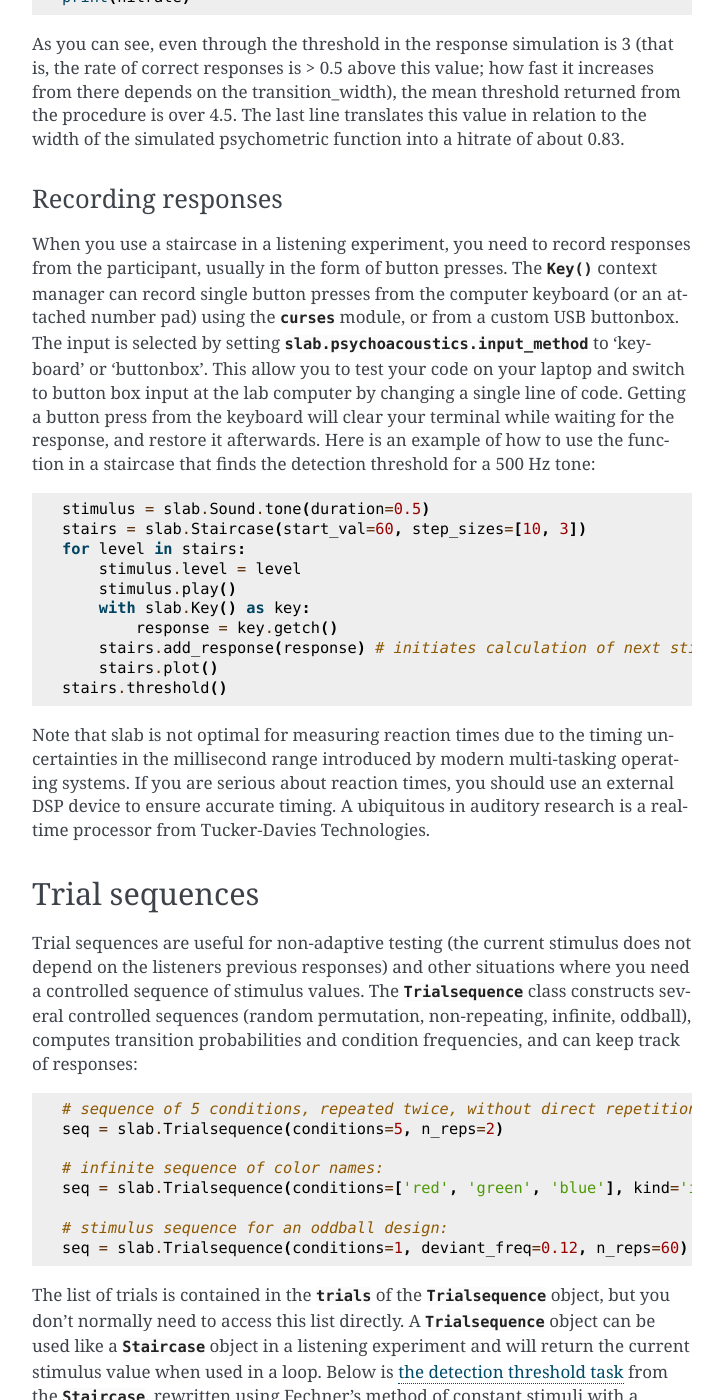
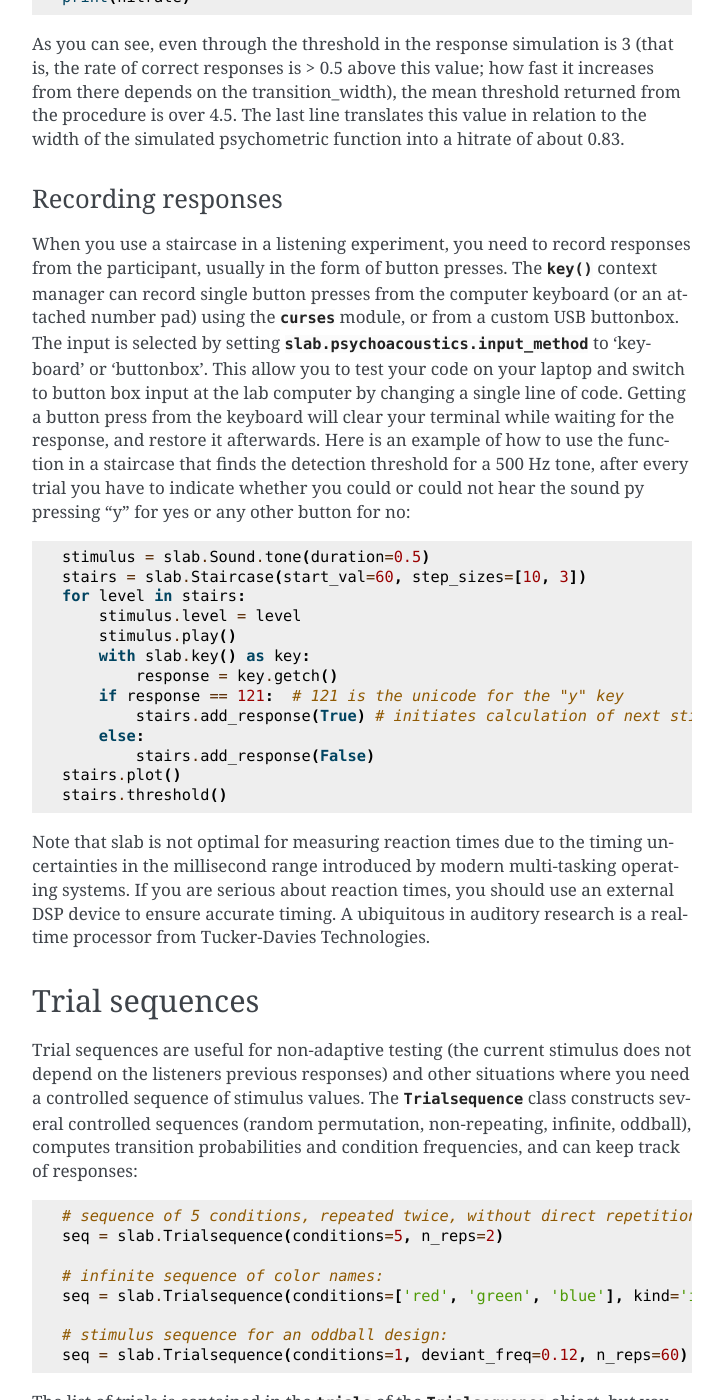
Before and after one commit to DrMarc/slab, a Sphinx documentation site: the page built from docs/psychoacoustics.rst, in a window 1280 px wide and 1400 px high, scrolled down 5215 px. Shown: the whole window, without its empty margins (388-1111 px from the left). Built offline with Sphinx 7.4.7, drawn with Linux system fonts in a browser that asks for light colours; some of the changed text lies outside the part shown.

Commit message:
some small fixes in psychoacoustics docs

```diff
--- a/docs/psychoacoustics.rst
+++ b/docs/psychoacoustics.rst
@@ -28,7 +28,7 @@
 
 Usually, we do not only want to play sounds to the subjects in our experiment. Instead, we want them to perform some
 kind of task and give a response. In the example above we could for instance ask after every tone if that tone
-was higher or lower in frequency than the previous one. The response is captured with the :meth:`~slab.psychoacoustics.Key`
+was higher or lower in frequency than the previous one. The response is captured with the :meth:`~slab.psychoacoustics.key`
 context manager which can record single button presses using the :mod:`curses` module. In our example, we instruct the
 subject to press "y" (yes) if the played tone was higher then the previous and "n" (no) if it was lower. After each
 trial we check if the response was correct and store that information as 1 (correct) or 0 (wrong) in the trial sequence.::
@@ -37,7 +37,7 @@
     stimulus = slab.Sound.tone(frequency=freq)
     stimulus.play()
     if seq.this_n > 0:  # don't get response for first trial
-      previous = seq.conditions[seq.trials[seq.this_n-1]-1]
+      previous = seq.get_future_trial(-1)
       with slab.key() as key:  # wait for a key press
         response = key.getch()
       # check if the response was correct, if so store a 1, else store 0
@@ -233,8 +233,14 @@
 Recording responses
 ^^^^^^^^^^^^^^^^^^^
 When you use a staircase in a listening experiment, you need to record responses from the participant,
-usually in the form of button presses. The :meth:`~slab.psychoacoustics.Key` context manager can record single button presses
-from the computer keyboard (or an attached number pad) using the :mod:`curses` module, or from a custom USB buttonbox. The input is selected by setting :attr:`slab.psychoacoustics.input_method` to 'keyboard' or 'buttonbox'. This allow you to test your code on your laptop and switch to button box input at the lab computer by changing a single line of code. Getting a button press from the keyboard will clear your terminal while waiting for the response, and restore it afterwards. Here is an example of how to use the function in a staircase that finds the detection threshold for a 500 Hz tone:
+usually in the form of button presses. The :meth:`~slab.psychoacoustics.key` context manager can record single button presses
+from the computer keyboard (or an attached number pad) using the :mod:`curses` module, or from a custom USB buttonbox.
+The input is selected by setting :attr:`slab.psychoacoustics.input_method` to 'keyboard' or 'buttonbox'.
+This allow you to test your code on your laptop and switch to button box input at the lab computer by changing a
+single line of code. Getting a button press from the keyboard will clear your terminal while waiting for the response,
+and restore it afterwards. Here is an example of how to use the function in a staircase that finds the
+detection threshold for a 500 Hz tone, after every trial you have to indicate whether you could or could not hear the
+sound py pressing "y" for yes or any other button for no:
 
 .. _detection_example:
 
@@ -245,10 +251,13 @@
     for level in stairs:
         stimulus.level = level
         stimulus.play()
-        with slab.Key() as key:
+        with slab.key() as key:
             response = key.getch()
-        stairs.add_response(response) # initiates calculation of next stimulus value
-        stairs.plot()
+        if response == 121:  # 121 is the unicode for the "y" key
+            stairs.add_response(True) # initiates calculation of next stimulus value
+        else:
+            stairs.add_response(False)
+    stairs.plot()
     stairs.threshold()
 
 Note that slab is not optimal for measuring reaction times due to the timing uncertainties in the millisecond range introduced by modern multi-tasking operating systems. If you are serious about reaction times, you should use an external DSP device to ensure accurate timing. A ubiquitous in auditory research is a realtime processor from Tucker-Davies Technologies.
@@ -274,7 +283,7 @@
     for level in trials:
         stimulus.level = level
         stimulus.play()
-        with slab.Key() as key:
+        with slab.key() as key:
             response = key.getch()
         trials.add_response(response)
     trials.response_summary()
@@ -339,7 +348,7 @@
 
 Results files
 -------------
-In most experiments, the performance of the listener, experimental settings, the presented stimuli, and other information need to be saved to disk during the experiment. The :class:`Resultsfile` class helps with several typical functions of these files, like generating timestamps, creating the necessary folders, and ensuring that the file is readable if the experiment is interrupted writing to the file after each trial. Information is written incrementally to the file in single lines of JSON (a `JSON Lines <http://jsonlines.org>`_ file).
+In most experiments, the performance of the listener, experimental settings, the presented stimuli, and other information need to be saved to disk during the experiment. The :class:`ResultsFile` class helps with several typical functions of these files, like generating timestamps, creating the necessary folders, and ensuring that the file is readable if the experiment is interrupted writing to the file after each trial. Information is written incrementally to the file in single lines of JSON (a `JSON Lines <http://jsonlines.org>`_ file).
 
 Set the folder that will hold results files from all participants for the experiment somewhere at the top of your script with the :data:`.results_folder`. Then you can create a file by initializing a class instance with a subject name::
 
@@ -347,7 +356,7 @@
     file = slab.ResultsFile(subject='MS')
     print(file.name)
 
-You can now use the :meth:`~Resultsfile.write` method to write any information to the file, to be precise, you can write any object that can be converted to JSON, like strings, lists, or dictionaries. Numpy data types need to be converted to python types. A numpy array can be converted to a list before saving by calling its :meth:`numpy.ndarray.tolist` method, and numpy ints or floats need to be converted by calling their :meth:`~numpy.int64.item` method. You can try out what the JSON representation of an item is by calling::
+You can now use the :meth:`~ResultsFile.write` method to write any information to the file, to be precise, you can write any object that can be converted to JSON, like strings, lists, or dictionaries. Numpy data types need to be converted to python types. A numpy array can be converted to a list before saving by calling its :meth:`numpy.ndarray.tolist` method, and numpy ints or floats need to be converted by calling their :meth:`~numpy.int64.item` method. You can try out what the JSON representation of an item is by calling::
 
     import json
     import numpy
@@ -363,7 +372,7 @@
 
     file.write(trials, tag='trials')
 
-The :meth:`~Resultsfile.write` method writes a dictionary with a single key-value pair, where the key is supplied as ``tag`` argument argument (default is a time stamp in the format '%Y-%m-%d-%H-%M-%S'), and the value is the json-serialized data you want to save. The information can be read back from the file, either while the experiment is running and you need to access a previously saved result (:meth:`~Resultsfile.read`), or for later data analysis (:meth:`Resultsfile.read_file`). Both methods can take a ``tag`` argument to extract all instances saved under that tag in a list.
+The :meth:`~ResultsFile.write` method writes a dictionary with a single key-value pair, where the key is supplied as ``tag`` argument argument (default is a time stamp in the format '%Y-%m-%d-%H-%M-%S'), and the value is the json-serialized data you want to save. The information can be read back from the file, either while the experiment is running and you need to access a previously saved result (:meth:`~ResultsFile.read`), or for later data analysis (:meth:`ResultsFile.read_file`). Both methods can take a ``tag`` argument to extract all instances saved under that tag in a list.
 
 Configuration files
 -------------------
```
Also changed, not shown: 1 other file.
